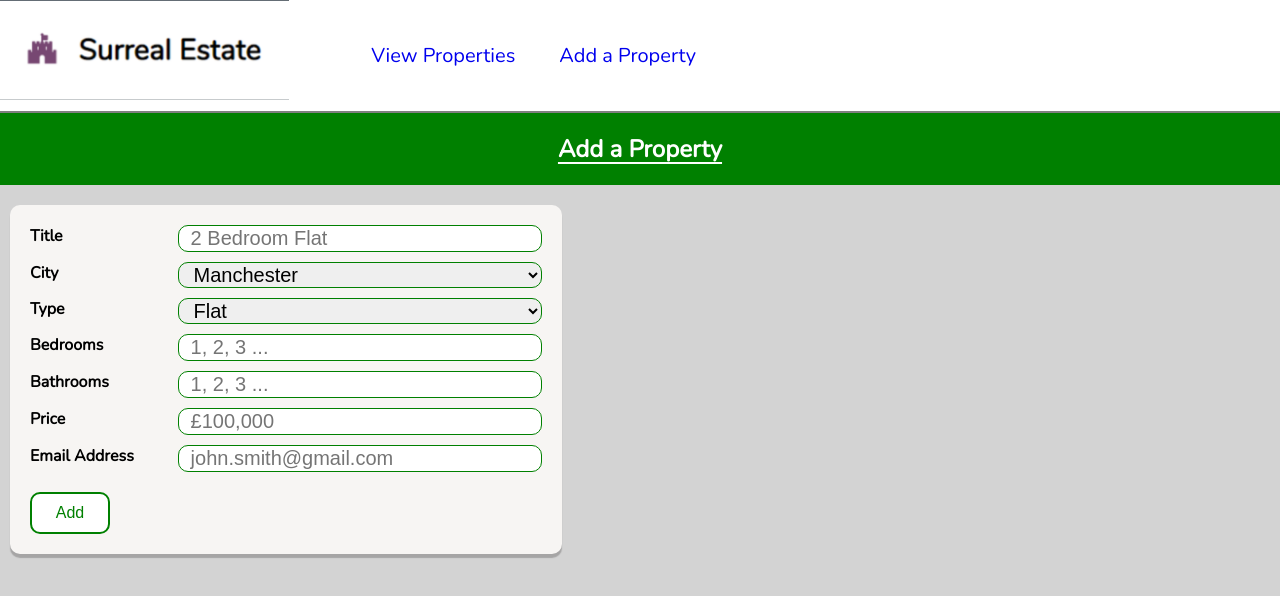
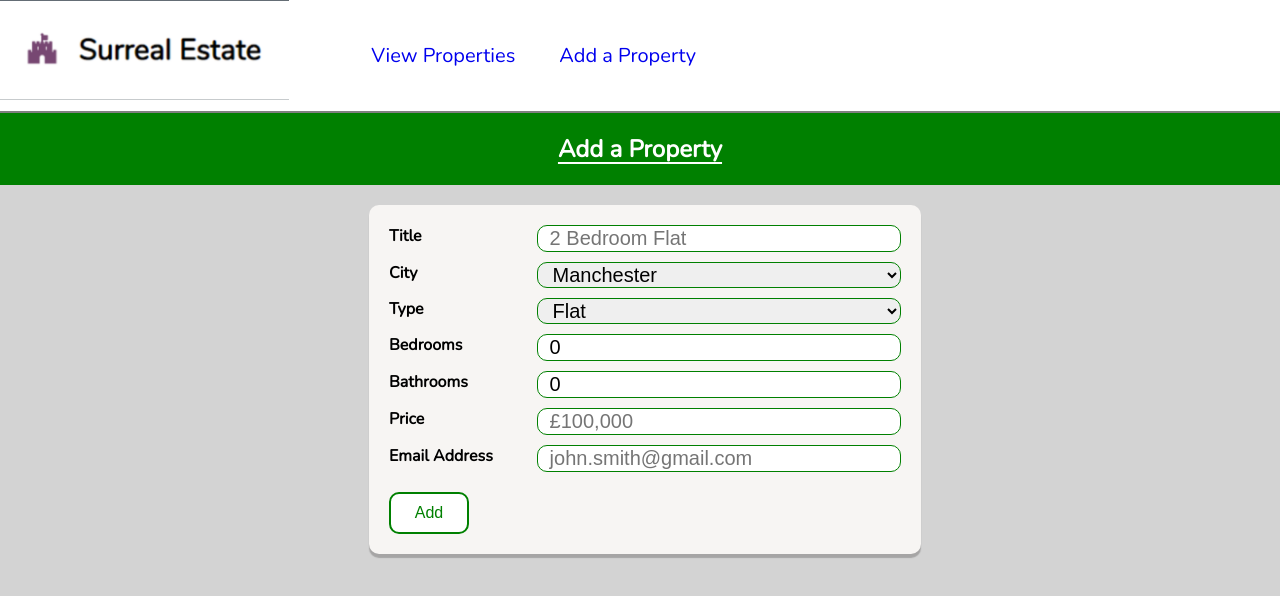
Before and after one commit to tom-haynes-1/surreal-estate-app, a React (Create React App) app: page /add-property in a window 1280 px wide. Shown: the top 596 px of the page. Built offline with nearby package versions, Linux system fonts and the light colour scheme.

Commit message:
changed initialState values for city and type in AddProperty component; tried to fix invalid proptypesin PropertyCard component, but they are still present in console when rendered on page

```diff
--- a/src/components/AddProperty.js
+++ b/src/components/AddProperty.js
@@ -10,8 +10,8 @@ const AddProperty = () => {
       title: '',
       city: 'Manchester',
       type: 'Flat',
-      bedrooms: '',
-      bathrooms: '',
+      bedrooms: 0,
+      bathrooms: 0,
       price: '',
       email: '',
     },
--- a/src/components/Properties.js
+++ b/src/components/Properties.js
@@ -19,7 +19,7 @@ const Properties = () => {
   useEffect(() => {
     axios
       .get(endpoint)
-      .then(({ data }) => setProperties(data))
+      .then((response) => setProperties(response.data))
       .catch((error) => {
         console.log(error);
         setAlert({
@@ -30,7 +30,7 @@ const Properties = () => {
   }, []);
 
   return (
-    <>
+    <div>
       <div className="view-property-title-container">
         <h2>View a Property</h2>
       </div>
@@ -44,8 +44,7 @@ const Properties = () => {
           ))}
         </div>
       </div>
-
-    </>
+    </div>
   );
 };
 
--- a/src/components/PropertyCard.js
+++ b/src/components/PropertyCard.js
@@ -1,4 +1,3 @@
-/* eslint-disable arrow-body-style */
 /* eslint-disable react/jsx-one-expression-per-line */
 import React from 'react';
 import PropTypes from 'prop-types';
@@ -15,8 +14,7 @@ const PropertyCard = ({
   price,
   city,
   email,
-}) => {
-  return (
+}) => (
   <div className="property-card-container">
     <div className="property-card-info">
       <div className="property-card-title">{title}</div>
@@ -39,7 +37,6 @@ const PropertyCard = ({
     </div>
   </div>
 );
-};
 
 export default PropertyCard;
 
@@ -48,7 +45,7 @@ PropertyCard.defaultProps = {
   type: '',
   bathrooms: 0,
   bedrooms: 0,
-  price: 0,
+  price: '',
   city: '',
   email: '',
 };
--- a/src/styles/add-property.css
+++ b/src/styles/add-property.css
@@ -4,6 +4,14 @@
     align-items: center;
     justify-content: center;
     background-color: green;
+}
+
+.add-property-container {
+    display: flex;
+    flex-direction: column;
+    align-items: center;
+    justify-content: center;
+    position: relative;
 }
 
 h2 {
```
Lines whose indentation alone changed are shown as unchanged.
